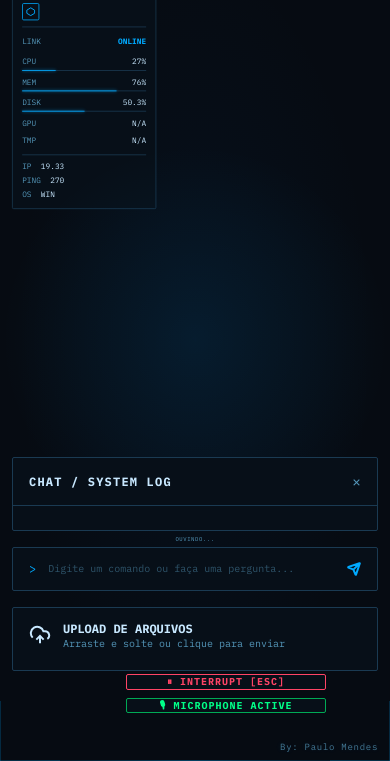
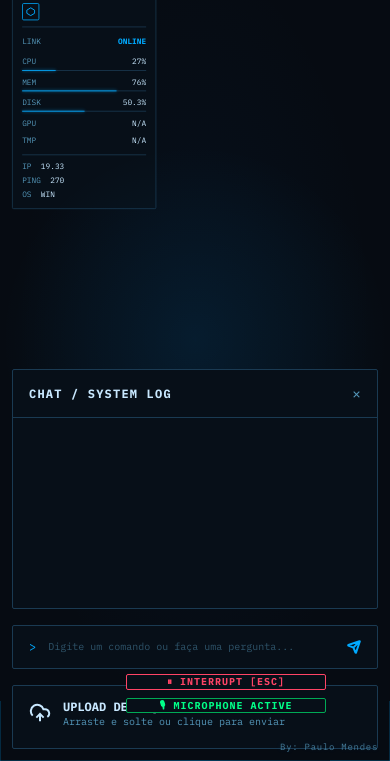
Before and after one commit to Arroxzzz/Jarvis, a plain HTML site: page ui_web/index.html in a window 390 px wide. Shown: the part 83-844 px from the top of the page. Drawn offline with Linux system fonts and the light colour scheme; a script that the page names is missing.

Commit message:
desfiz a merda do css

```diff
--- a/ui_web/index.html
+++ b/ui_web/index.html
@@ -128,6 +128,7 @@
     #telemetryPanel{ left:24px; }
     #systemPanel{ right:24px; width:315px !important; }
     #systemPanel > div{ width:315px !important; }
+    #logList{ height:360px !important; max-height:360px !important; }
     #orbStage{ transform:scale(0.78); transform-origin:center; }
   }
 
@@ -140,6 +141,7 @@
       width:calc(100vw - 24px) !important;
     }
     #systemPanel > div{ width:100% !important; }
+    #logList{ height:190px !important; max-height:190px !important; }
     #orbStage{ transform:scale(0.56); transform-origin:center; }
     #signature{ right:12px; bottom:8px; font-size:9px; }
   }
@@ -259,13 +261,13 @@
     </div>
 
     <!-- ---------- painel direito: chat / log + input + upload ---------- -->
-    <div id="systemPanel" class="absolute right-16 flex flex-col gap-4" style="top:90px; bottom:90px; width:345px">
-      <div class="bg-panel border border-border rounded-sm font-body flex flex-col flex-1" style="width:345px; min-height:0;">
+    <div id="systemPanel" class="absolute right-16 flex flex-col gap-4" style="top:90px; width:345px">
+      <div class="bg-panel border border-border rounded-sm font-body" style="width:345px">
         <div class="flex items-center justify-between px-4 py-3 border-b border-border">
           <span class="text-sm text-foreground tracking-widest font-bold">CHAT / SYSTEM LOG</span>
           <span class="text-muted-foreground text-lg cursor-pointer" id="logCloseBtn">×</span>
         </div>
-        <div class="px-4 py-3 space-y-4 flex-1" id="logList" style="overflow-y:auto; min-height:0;">
+        <div class="px-4 py-3 space-y-4" id="logList" style="height:600px; max-height:600px; overflow-y:auto">
           <!-- Logs entram aqui -->
         </div>
       </div>
```
Also changed, not shown: 1 other file.
